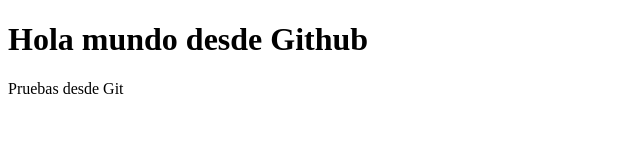
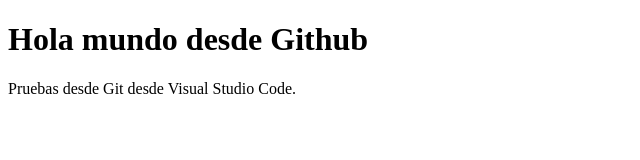
Before and after one commit to javiprada1/pruebas, a plain HTML site: page index.html in a window 1280 px wide. Shown: the whole page, without its empty margins (0-640 px from the left). Drawn offline with Linux system fonts and the light colour scheme.

Commit message:
Pruebas desde VSC

```diff
--- a/index.html
+++ b/index.html
@@ -8,6 +8,6 @@
 </head>
 <body>
     <h1>Hola mundo desde Github</h1>
-    <p>Pruebas desde Git</p>
+    <p>Pruebas desde Git desde Visual Studio Code.</p>
 </body>
 </html>
```
Also changed, not shown: 1 other file.
